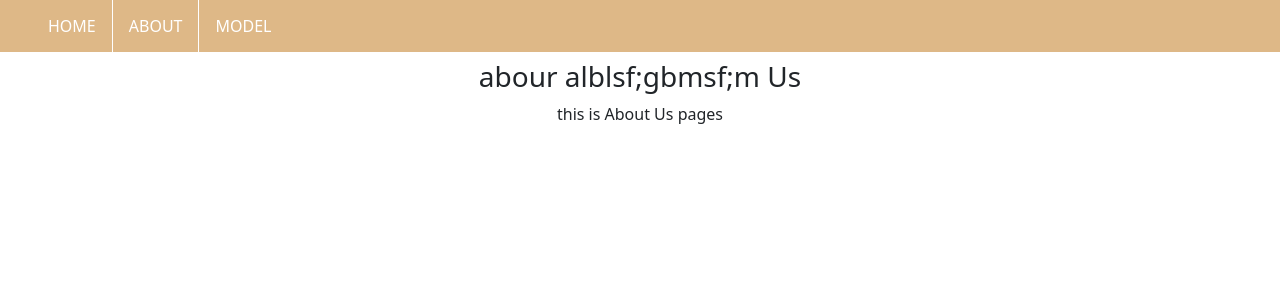
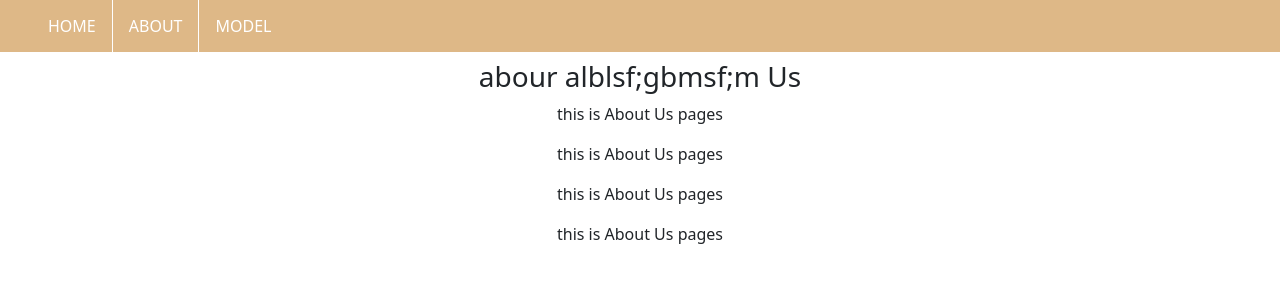
Before and after one commit to yuanyuanP/261361-Project-Software-Engineering, a Node server app: page /about in a window 1280 px wide. Shown: the top 300 px of the page. Run offline with Node 20, Linux system fonts and the light colour scheme.

Commit message:
test test

```diff
--- a/package.json
+++ b/package.json
@@ -12,7 +12,9 @@
   "dependencies": {
     "ejs": "^3.1.9",
     "express": "^4.18.2",
-    "nodemon": "^3.0.1",
     "request": "^2.88.2"
+  },
+  "devDependencies": {
+    "nodemon": "^3.0.1"
   }
 }
--- a/views/pages/about.ejs
+++ b/views/pages/about.ejs
@@ -26,6 +26,9 @@
         <h3 class="text-center">abour alblsf;gbmsf;m Us</h3>
 
         <p class="text-center">this is About Us pages</p>
+        <p class="text-center">this is About Us pages</p>
+        <p class="text-center">this is About Us pages</p>
+        <p class="text-center">this is About Us pages</p>
 
 
     </div>
```
Also changed, not shown: 1 other file.
